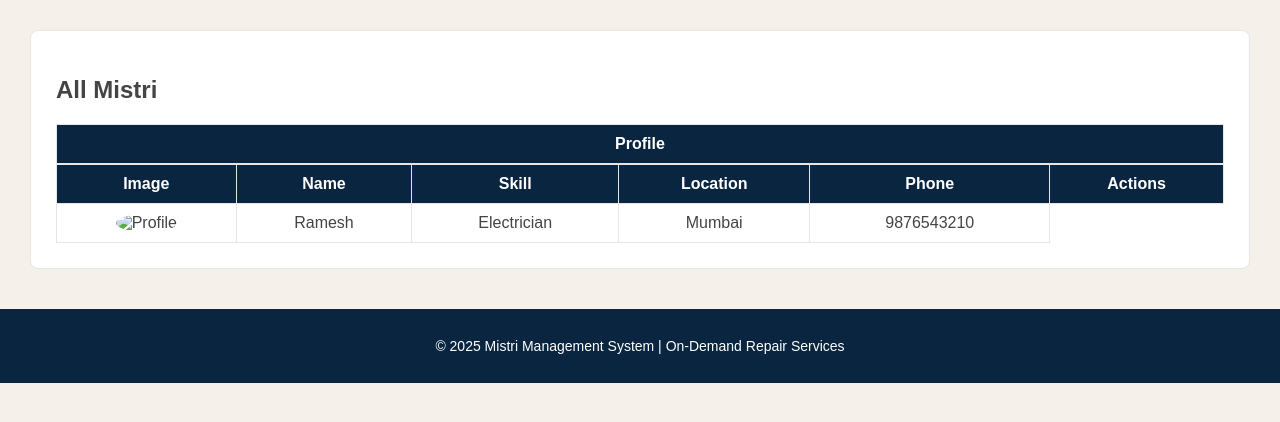
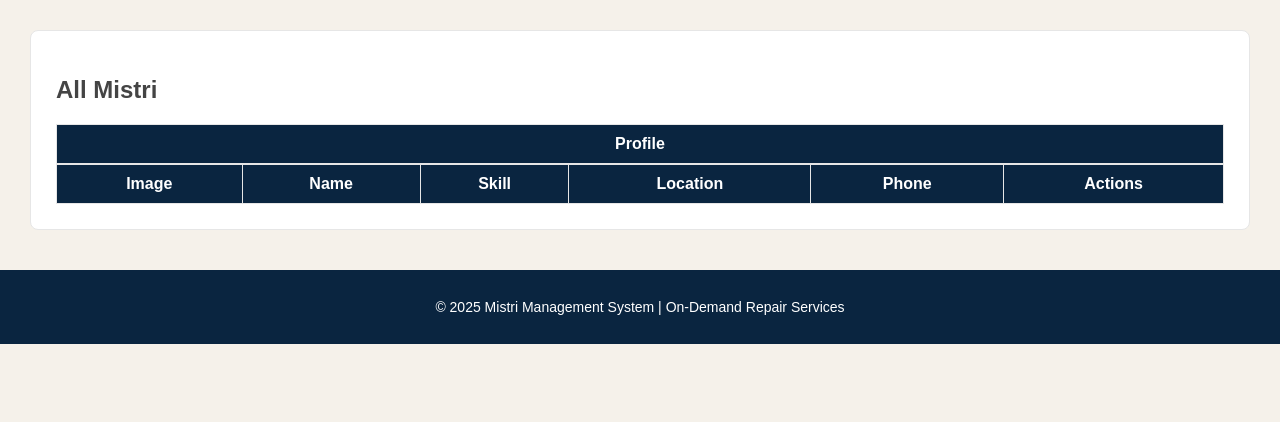
Before and after one commit to hshuv0/mistri-management, a Django app: template mistri_info/templates/mistri/all_mistri.html in a window 1280 px wide. Shown: the part 58-480 px from the top of the page. Run offline with Django 5.2, Linux system fonts and the light colour scheme; the template is opened without the code that fills it, so the values that code supplies are empty; some libraries are stand-ins or nearby versions.

Commit message:
Update all_mistri.html

```diff
--- a/mistri_info/templates/mistri/all_mistri.html
+++ b/mistri_info/templates/mistri/all_mistri.html
@@ -30,14 +30,8 @@ Mistri List - Mistri
                         </tr>
                     </thead>
                     <tbody>
-                        <tr>
-                            <td><img src="https://via.placeholder.com/50" alt="Profile"></td>
-                            <td>Ramesh</td>
-                            <td>Electrician</td>
-                            <td>Mumbai</td>
-                            <td>9876543210</td>
 
-                            {% for mistri in mistris %}
+                        {% for mistri in mistris %}
                         <tr>
                             <td><img src="" alt="Profile Pic"></td>
                             <td> {{mistri.name}} </td>
```
